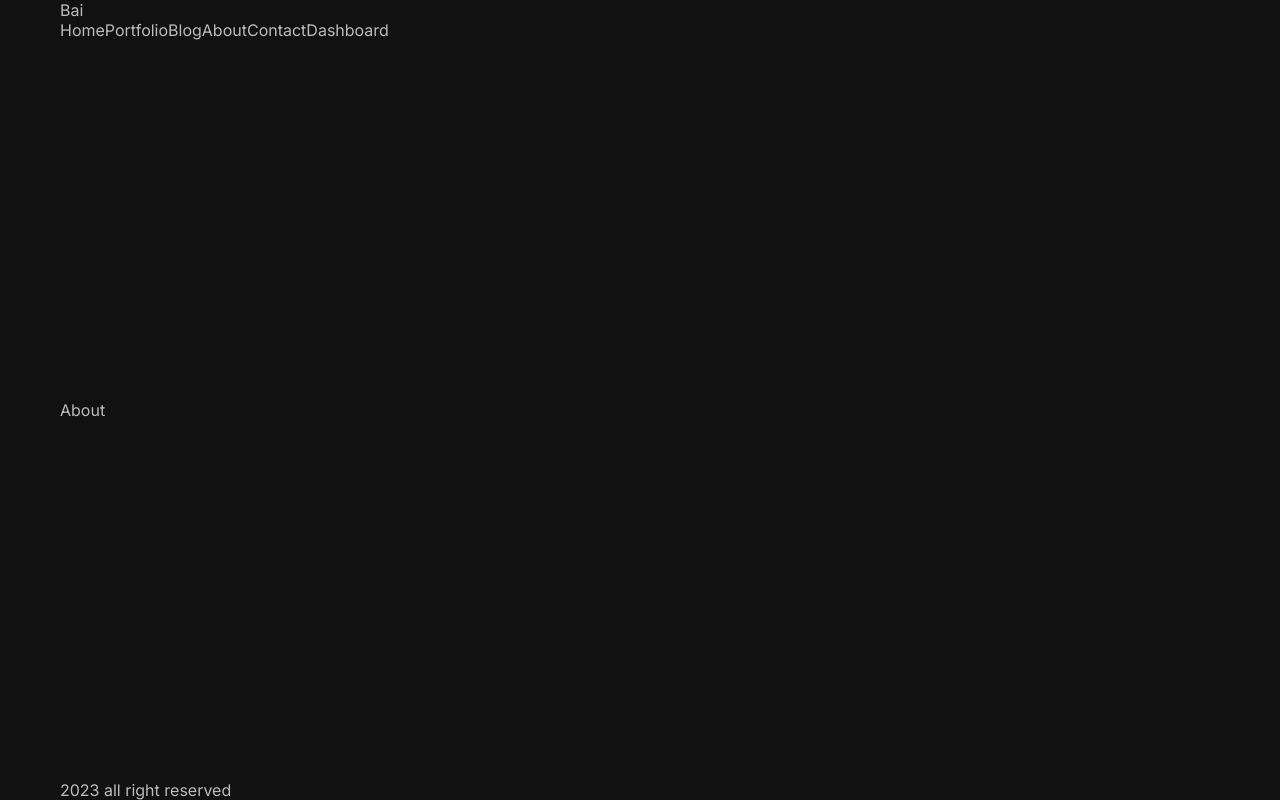
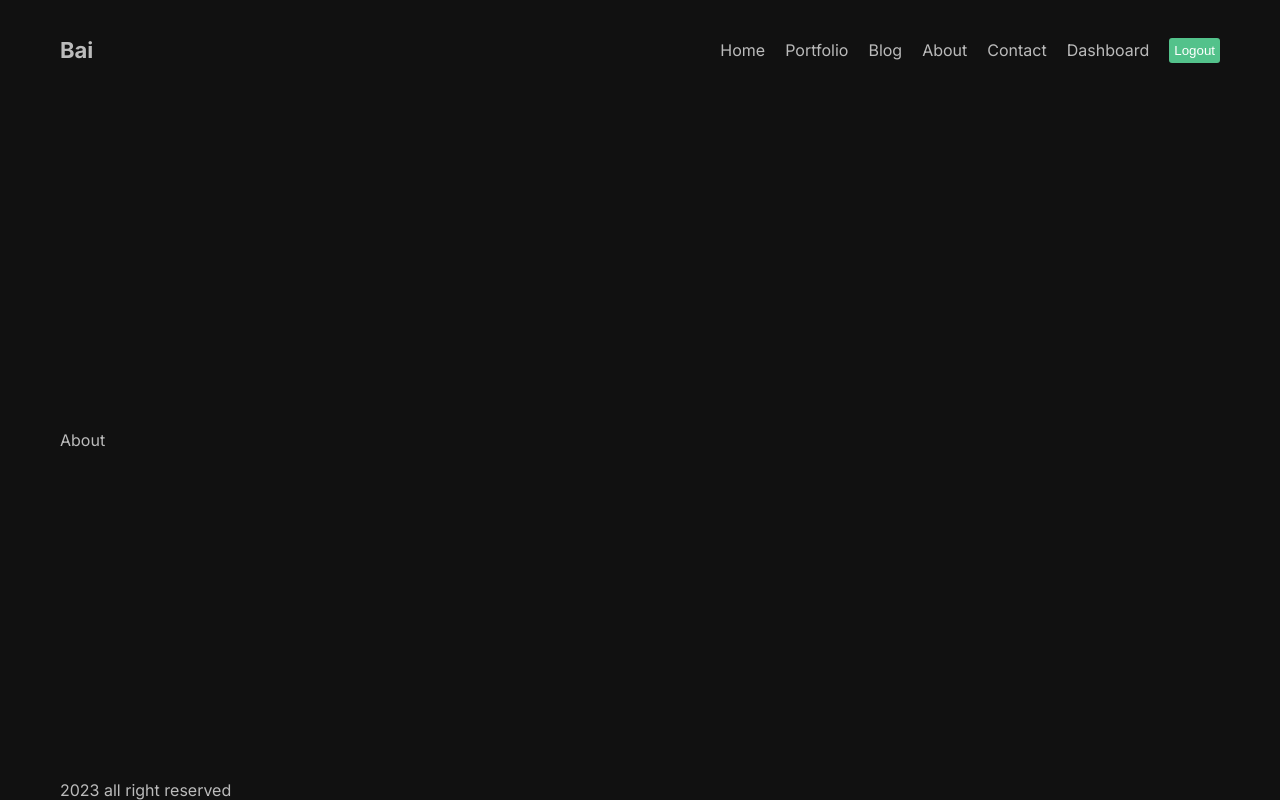
Before and after one commit to stivex001/bai_blog, a Next.js app: page /about in a window 1280 px wide. Built offline with nearby package versions, Linux system fonts and the light colour scheme.

Commit message:
feat: implemented navbar stylings

```diff
--- a/src/components/navbar/Navbar.jsx
+++ b/src/components/navbar/Navbar.jsx
@@ -1,5 +1,6 @@
 import Link from "next/link";
 import React from "react";
+import styles from "./navbar.module.css";
 
 const links = [
   {
@@ -36,12 +37,17 @@
 
 const Navbar = () => {
   return (
-    <div>
-      <Link href="/">Bai</Link>
-      <div>
+    <div className={styles.container}>
+      <Link href="/" className={styles.logo}>
+        Bai
+      </Link>
+      <div className={styles.link}>
         {links.map((link) => (
-          <Link key={link.id} href={link.url}>{link.title}</Link>
+          <Link key={link.id} href={link.url} >
+            {link.title}
+          </Link>
         ))}
+        <button className={styles.logout}>Logout</button>
       </div>
     </div>
   );
--- /dev/null
+++ b/src/components/navbar/navbar.module.css
@@ -0,0 +1,26 @@
+.container {
+    height: 100px;
+    display: flex;
+    justify-content: space-between;
+    align-items: center;
+}
+
+.logo{
+    font-weight: bold;
+    font-size: 22px;
+}
+
+.link {
+    display: flex;
+    align-items: center;
+    gap: 20px;
+}
+
+.logout {
+    padding: 5px;
+    border: none;
+    background-color: #53c28b;
+    color: white;
+    cursor: pointer;
+    border-radius: 3px;
+}
```
